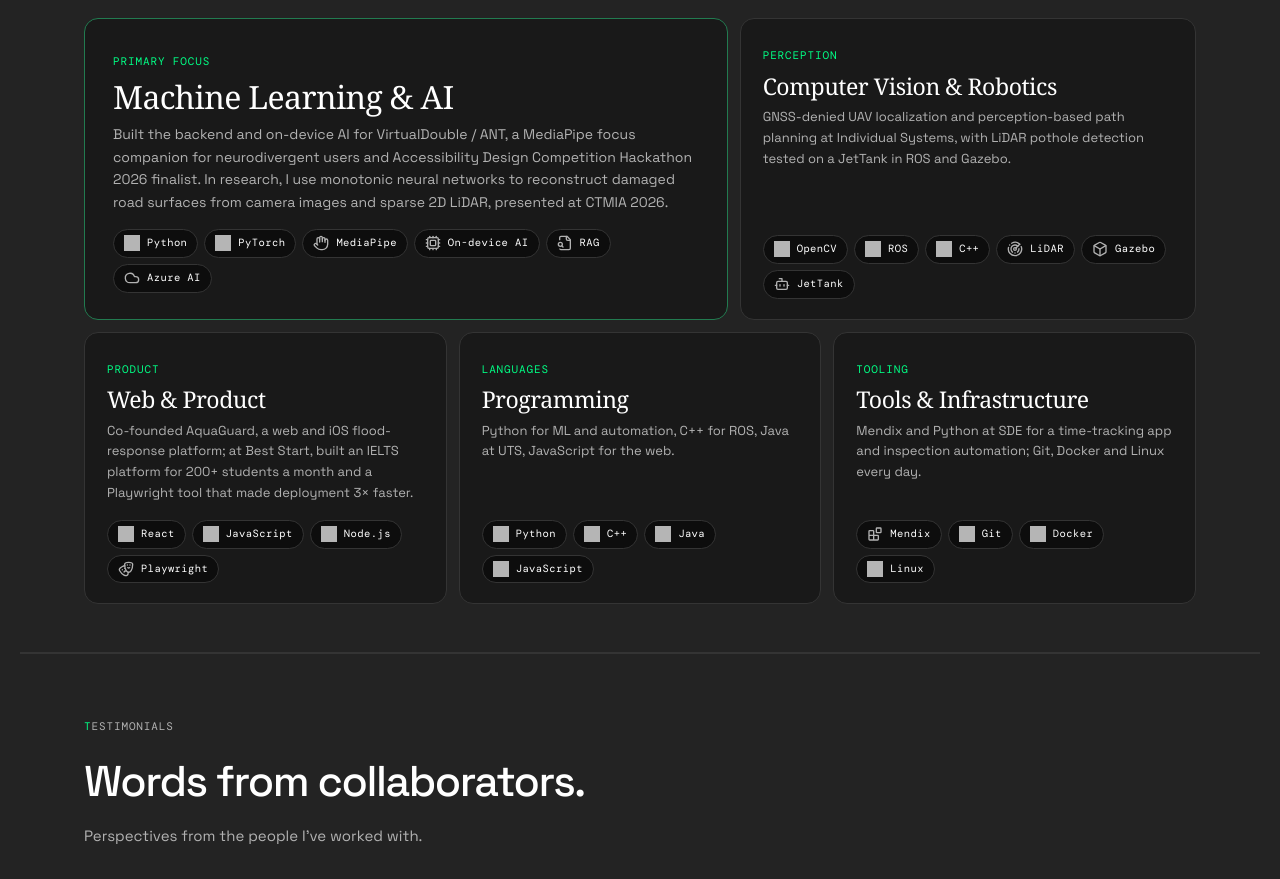
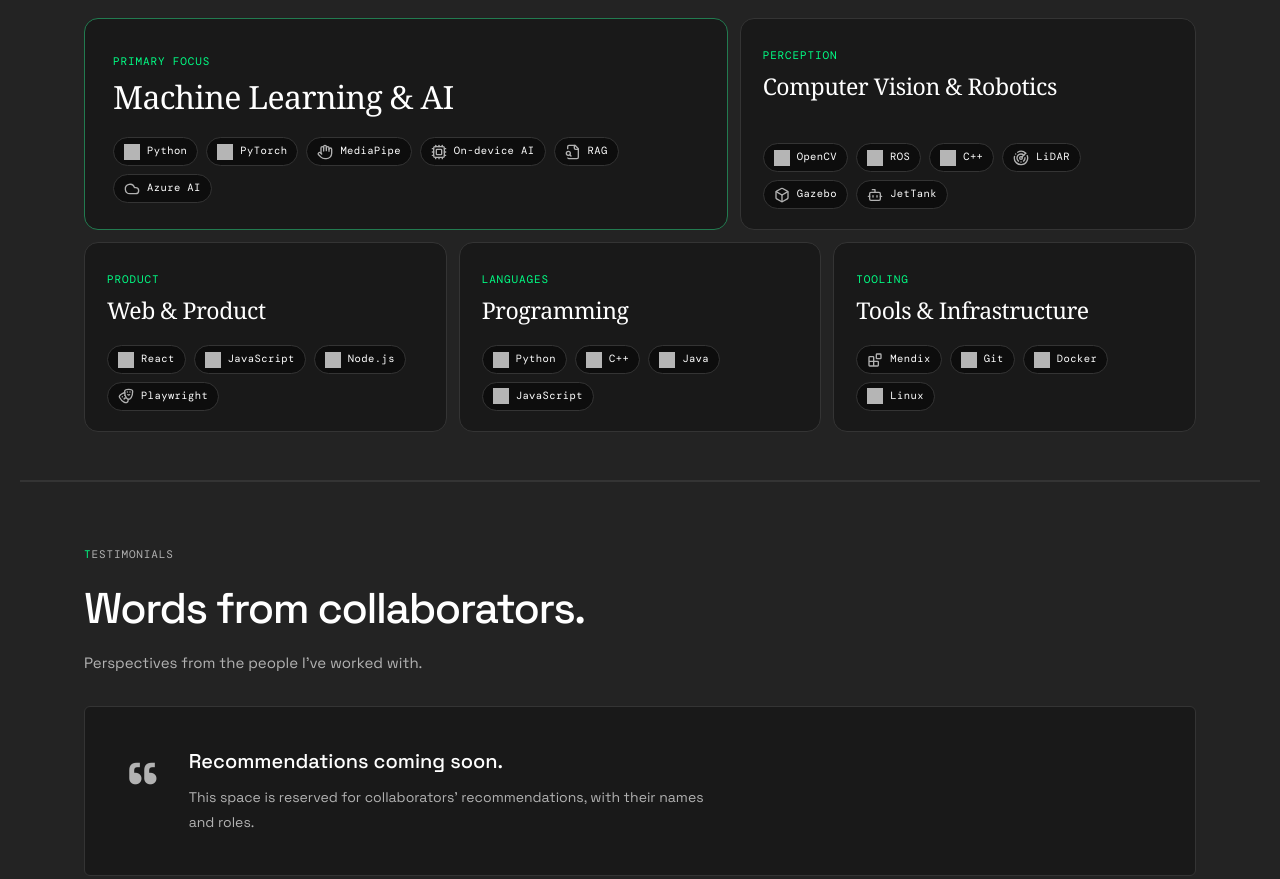
Before and after one commit to tuannghia2457/tuannghia_portfolio, a React (Vite) app: page / in a window 1280 px wide. Shown: the part 2280-3159 px from the top of the page. Built offline with nearby package versions, Linux system fonts and the light colour scheme; grey boxes are pictures that could not be loaded.

Commit message:
Show only area names and tool chips in the Skills bento
Drop the per-area summaries from the data, markup and styles.

```diff
--- a/src/components/SkillsBento.jsx
+++ b/src/components/SkillsBento.jsx
@@ -29,7 +29,6 @@
           <span className="bento-corners" aria-hidden="true"><i /><i /><i /><i /></span>
           <p className="bento-label mono">{area.label}</p>
           <h3 id={`skill-${area.id}`}>{area.title}</h3>
-          <p className="bento-summary">{area.summary}</p>
           <ul className="tool-chips" aria-label={`${area.title} tools`}>{area.tools.map(tool => <ToolChip key={tool} name={tool} />)}</ul>
         </article>
       </RevealItem>)}
--- a/src/components/skills-bento.css
+++ b/src/components/skills-bento.css
@@ -11,12 +11,10 @@
 
 .bento-block { position: relative; display: flex; flex-direction: column; gap: 8px; padding: 20px 22px; border: var(--line); border-radius: 14px; background: var(--surface); outline: none; }
 .bento-pos-1 .bento-block { padding: 26px 28px; }
-.bento-pos-1 .bento-summary { font-size: 14px; }
 .bento-label { margin: 0; font-size: 10px; letter-spacing: .14em; color: var(--accent-foreground); }
 .bento-block h3 { margin: 0; font: 400 clamp(20px, 1.8vw, 26px)/1.15 Georgia, 'Times New Roman', serif; letter-spacing: -.02em; }
 .bento-pos-1 .bento-block h3 { font-size: clamp(26px, 2.5vw, 36px); }
-.bento-summary { max-width: 620px; margin: 0; font-size: 13px; line-height: 1.6; color: var(--muted-foreground); }
-.tool-chips { display: flex; flex-wrap: wrap; gap: 6px; margin: auto 0 0; padding: 8px 0 0; list-style: none; }
+.tool-chips { display: flex; flex-wrap: wrap; gap: 8px; margin: auto 0 0; padding: 14px 0 0; list-style: none; }
 
 /* Viewfinder corners, as in the hero: hidden until the block is hovered or focused. */
 .bento-corners i { position: absolute; width: 18px; height: 18px; border: 0 solid var(--primary); opacity: 0; transition: opacity 200ms ease-out, transform 200ms ease-out; }
--- a/src/portfolio-data.js
+++ b/src/portfolio-data.js
@@ -257,24 +257,18 @@
   'SDE Digital Technology Company Limited': 'SDE',
 }
 
-// Skills bento: the first area gets the large block. Every summary is drawn from facts elsewhere
-// in this file, project-details.js and courseCertificates; edit them together.
+// Skills bento: the first area gets the large block.
 // Tool names match technicalSkills (devicon logos) or the generic icons in SkillsBento.jsx.
 export const skillAreas = [
   { id: 'ai', label: 'Primary focus', title: 'Machine Learning & AI',
-    summary: 'Built the backend and on-device AI for VirtualDouble / ANT, a MediaPipe focus companion for neurodivergent users and Accessibility Design Competition Hackathon 2026 finalist. In research, I use monotonic neural networks to reconstruct damaged road surfaces from camera images and sparse 2D LiDAR, presented at CTMIA 2026.',
     tools: ['Python', 'PyTorch', 'MediaPipe', 'On-device AI', 'RAG', 'Azure AI'] },
   { id: 'vision', label: 'Perception', title: 'Computer Vision & Robotics',
-    summary: 'GNSS-denied UAV localization and perception-based path planning at Individual Systems, with LiDAR pothole detection tested on a JetTank in ROS and Gazebo.',
     tools: ['OpenCV', 'ROS', 'C++', 'LiDAR', 'Gazebo', 'JetTank'] },
   { id: 'product', label: 'Product', title: 'Web & Product',
-    summary: 'Co-founded AquaGuard, a web and iOS flood-response platform; at Best Start, built an IELTS platform for 200+ students a month and a Playwright tool that made deployment 3× faster.',
     tools: ['React', 'JavaScript', 'Node.js', 'Playwright'] },
   { id: 'languages', label: 'Languages', title: 'Programming',
-    summary: 'Python for ML and automation, C++ for ROS, Java at UTS, JavaScript for the web.',
     tools: ['Python', 'C++', 'Java', 'JavaScript'] },
   { id: 'tooling', label: 'Tooling', title: 'Tools & Infrastructure',
-    summary: 'Mendix and Python at SDE for a time-tracking app and inspection automation; Git, Docker and Linux every day.',
     tools: ['Mendix', 'Git', 'Docker', 'Linux'] },
 ]
 
```
